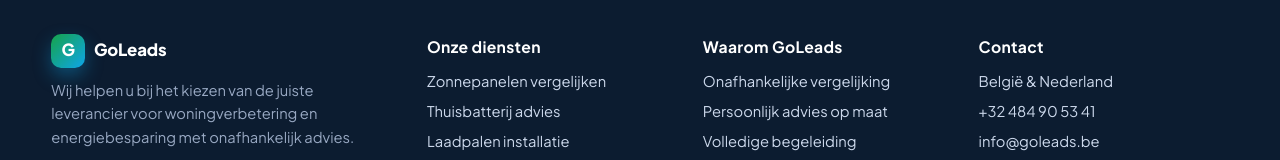
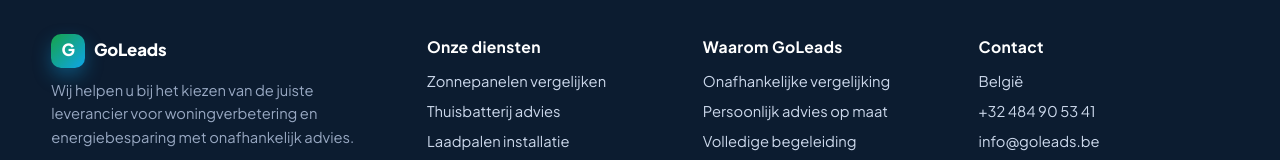
Before and after one commit to majdi3112/goleads, a React (Vite) app: page / in a window 1280 px wide. Shown: the part 5199-5359 px from the top of the page. Built offline with nearby package versions, Linux system fonts and the light colour scheme.

Commit message:
npm build en nederland weg

```diff
--- a/src/components/Footer.jsx
+++ b/src/components/Footer.jsx
@@ -41,7 +41,7 @@ export default function Footer() {
         <div>
           <h4>Contact</h4>
           <ul>
-            <li>België &amp; Nederland</li>
+            <li>België</li>
             <li>
               <a href="tel:+32484905341">+32 484 90 53 41</a>
             </li>
```
